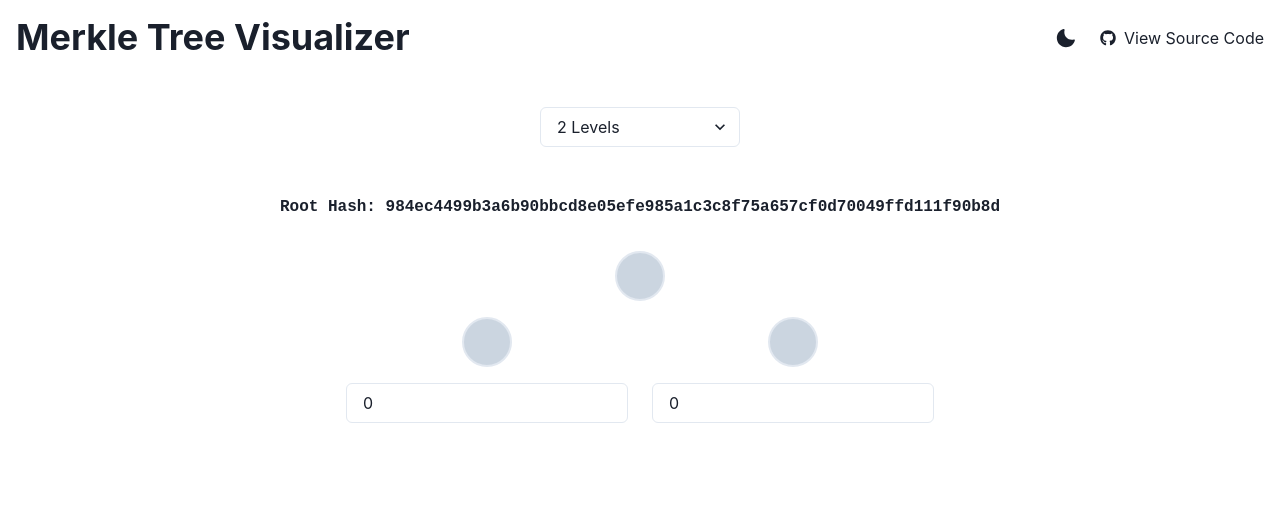
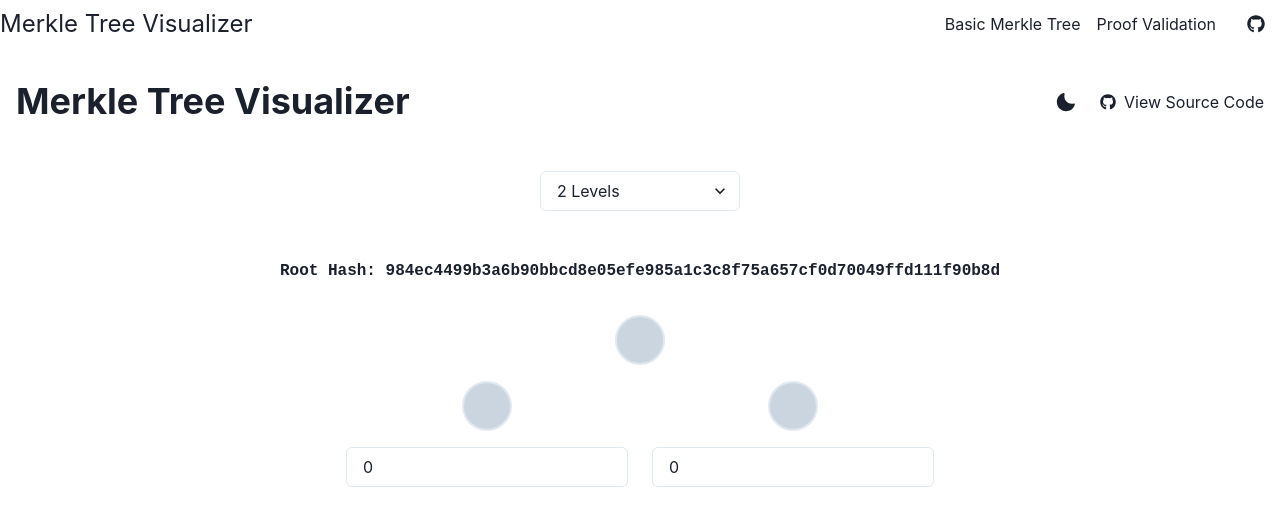
Before and after one commit to sebagiraudo/merkle-tree-visualizer, a React (Vite) app: page / in a window 1280 px wide. Shown: the top 526 px of the page. Built offline with nearby package versions, Linux system fonts and the light colour scheme.

Commit message:
Restructure files to allow paging

```diff
--- a/src/App.tsx
+++ b/src/App.tsx
@@ -1,81 +1,35 @@
-// src/App.tsx
-import React, { useState, useEffect } from 'react';
-import { VStack, Select, Text } from '@chakra-ui/react';
-import { createMerkleTree, MerkleNode } from './utils/merkleTree';
-import MerkleNodeComponent from './components/MerkleNodeComponent';
-import Header from './components/Header';
+import { Routes, Route, Link } from 'react-router-dom';
+import { Flex, Text, IconButton } from '@chakra-ui/react';
+import { FaGithub } from 'react-icons/fa';
+import BasicMerkleTree from './pages/BasicMerkleTree';
+import ProofValidation from './pages/ProofValidation';
 
 const App = () => {
-  const [levels, setLevels] = useState(2);
-  const [leafData, setLeafData] = useState<string[]>(Array(2 ** (2 - 1)).fill('0'));
-  const [tree, setTree] = useState<MerkleNode | null>(null);
-  const [changedNodes, setChangedNodes] = useState<string[]>([]);
+  return (
+    <>
+      <Flex justifyContent="space-between" alignItems="center" mb={4}>
+        <Text fontSize="2xl">Merkle Tree Visualizer</Text>
+        <Flex alignItems="center">
+          <Link to="/">Basic Merkle Tree</Link>
+          <Link to="/proof-validation" style={{ marginLeft: '16px' }}>Proof Validation</Link>
+          <IconButton
+            as="a"
+            href="https://github.com"
+            target="_blank"
+            aria-label="GitHub Source Code"
+            icon={<FaGithub />}
+            size="lg"
+            variant="ghost"
+            ml={4}
+          />
+        </Flex>
+      </Flex>
 
-  useEffect(() => {
-    setTree(createMerkleTree(levels, leafData));
-  }, [levels, leafData]);
-
-  const handleLevelsChange = (e: React.ChangeEvent<HTMLSelectElement>) => {
-    const newLevels = parseInt(e.target.value, 10);
-    setLevels(newLevels);
-    setLeafData(Array(2 ** (newLevels - 1)).fill('0'));
-    setTree(createMerkleTree(newLevels, Array(2 ** (newLevels - 1)).fill('0')));
-  };
-
-  const handleLeafDataChange = (index: number, value: string) => {
-    const newLeafData = [...leafData];
-    newLeafData[index] = value;
-    setLeafData(newLeafData);
-    const newTree = createMerkleTree(levels, newLeafData);
-    setTree(newTree);
-    highlightChangedPath(index, newTree);
-  };
-
-  const highlightChangedPath = (updatedLeafIndex: number, updatedTree: MerkleNode) => {
-    const newChangedNodes: string[] = [];
-
-    function traverseTree(node: MerkleNode, currentIndex: number): boolean {
-      if (node.isLeaf && currentIndex === updatedLeafIndex) {
-        newChangedNodes.push(node.hash);
-        return true;
-      }
-      if (node.left && node.right) {
-        const leftChanged = traverseTree(node.left, currentIndex * 2);
-        const rightChanged = traverseTree(node.right, currentIndex * 2 + 1);
-        if (leftChanged || rightChanged) {
-          newChangedNodes.push(node.hash);
-          return true;
-        }
-      }
-      return false;
-    }
-
-    traverseTree(updatedTree, 0);
-    setChangedNodes(newChangedNodes);
-    setTimeout(() => setChangedNodes([]), 1000);
-  };
-
-  return (
-    <VStack p={4} spacing={8}>
-      <Header />
-
-
-
-      <Select width="200px" value={levels} onChange={handleLevelsChange}>
-        <option value={2}>2 Levels</option>
-        <option value={3}>3 Levels</option>
-        <option value={4}>4 Levels</option>
-      </Select>
-
-      {tree && (
-        <>
-          <Text fontWeight="bold" mt={4} fontFamily="'Roboto Mono', monospace" fontSize="16px">
-            Root Hash: {tree.hash}
-          </Text>
-          <MerkleNodeComponent node={tree} leafData={leafData} onLeafDataChange={handleLeafDataChange} isRoot changedNodes={changedNodes} />
-        </>
-      )}
-    </VStack>
+      <Routes>
+        <Route path="/" element={<BasicMerkleTree />} />
+        <Route path="/proof-validation" element={<ProofValidation />} />
+      </Routes>
+    </>
   );
 };
 
--- a/src/main.tsx
+++ b/src/main.tsx
@@ -1,15 +1,18 @@
-// src/main.tsx
-import React from 'react'
-import ReactDOM from 'react-dom/client'
-import { ChakraProvider } from '@chakra-ui/react'
-import App from './App'
+import React from 'react';
+import ReactDOM from 'react-dom/client';
+import { ChakraProvider } from '@chakra-ui/react';
+import App from './App';
+import { BrowserRouter } from 'react-router-dom';
 
 document.title = "Merkle Tree Visualizer 🌳";
 
+// Create a root for rendering the application
 ReactDOM.createRoot(document.getElementById('root') as HTMLElement).render(
   <React.StrictMode>
     <ChakraProvider>
-      <App />
+      <BrowserRouter>
+        <App />
+      </BrowserRouter>
     </ChakraProvider>
   </React.StrictMode>,
-)
+);
--- /dev/null
+++ b/src/pages/BasicMerkleTree.tsx
@@ -0,0 +1,81 @@
+import React, { useState, useEffect } from 'react';
+import { VStack, Select, Text } from '@chakra-ui/react';
+import { createMerkleTree, MerkleNode } from '../utils/merkleTree';
+import MerkleNodeComponent from '../components/MerkleNodeComponent';
+import Header from '../components/Header';
+
+const BasicMerkleTree = () => {
+  const [levels, setLevels] = useState(2);
+  const [leafData, setLeafData] = useState<string[]>(Array(2 ** (2 - 1)).fill('0'));
+  const [tree, setTree] = useState<MerkleNode | null>(null);
+  const [changedNodes, setChangedNodes] = useState<string[]>([]);
+
+  useEffect(() => {
+    setTree(createMerkleTree(levels, leafData));
+  }, [levels, leafData]);
+
+  const handleLevelsChange = (e: React.ChangeEvent<HTMLSelectElement>) => {
+    const newLevels = parseInt(e.target.value, 10);
+    setLevels(newLevels);
+    setLeafData(Array(2 ** (newLevels - 1)).fill('0'));
+    setTree(createMerkleTree(newLevels, Array(2 ** (newLevels - 1)).fill('0')));
+  };
+
+  const handleLeafDataChange = (index: number, value: string) => {
+    const newLeafData = [...leafData];
+    newLeafData[index] = value;
+    setLeafData(newLeafData);
+    const newTree = createMerkleTree(levels, newLeafData);
+    setTree(newTree);
+    highlightChangedPath(index, newTree);
+  };
+
+  const highlightChangedPath = (updatedLeafIndex: number, updatedTree: MerkleNode) => {
+    const newChangedNodes: string[] = [];
+
+    function traverseTree(node: MerkleNode, currentIndex: number): boolean {
+      if (node.isLeaf && currentIndex === updatedLeafIndex) {
+        newChangedNodes.push(node.hash);
+        return true;
+      }
+      if (node.left && node.right) {
+        const leftChanged = traverseTree(node.left, currentIndex * 2);
+        const rightChanged = traverseTree(node.right, currentIndex * 2 + 1);
+        if (leftChanged || rightChanged) {
+          newChangedNodes.push(node.hash);
+          return true;
+        }
+      }
+      return false;
+    }
+
+    traverseTree(updatedTree, 0);
+    setChangedNodes(newChangedNodes);
+    setTimeout(() => setChangedNodes([]), 1000);
+  };
+
+  return (
+    <VStack p={4} spacing={8}>
+      <Header />
+
+
+
+      <Select width="200px" value={levels} onChange={handleLevelsChange}>
+        <option value={2}>2 Levels</option>
+        <option value={3}>3 Levels</option>
+        <option value={4}>4 Levels</option>
+      </Select>
+
+      {tree && (
+        <>
+          <Text fontWeight="bold" mt={4} fontFamily="'Roboto Mono', monospace" fontSize="16px">
+            Root Hash: {tree.hash}
+          </Text>
+          <MerkleNodeComponent node={tree} leafData={leafData} onLeafDataChange={handleLeafDataChange} isRoot changedNodes={changedNodes} />
+        </>
+      )}
+    </VStack>
+  );
+};
+
+export default BasicMerkleTree;
--- /dev/null
+++ b/src/pages/ProofValidation.tsx
@@ -0,0 +1,8 @@
+
+
+
+const ProofValidation = () => {
+    return <h1>ToDo: Proof Validation Page</h1>;
+};
+
+export default ProofValidation;
```
